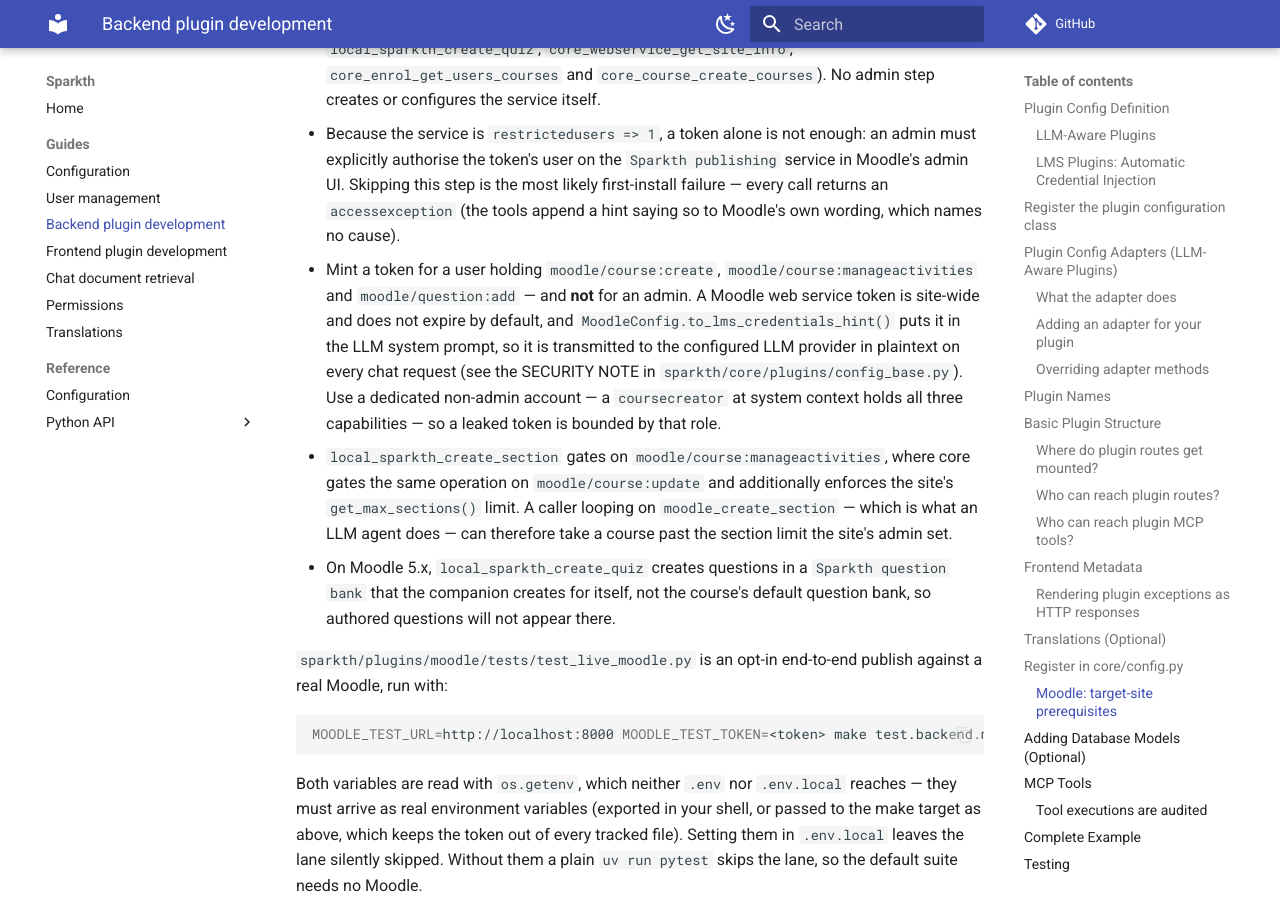
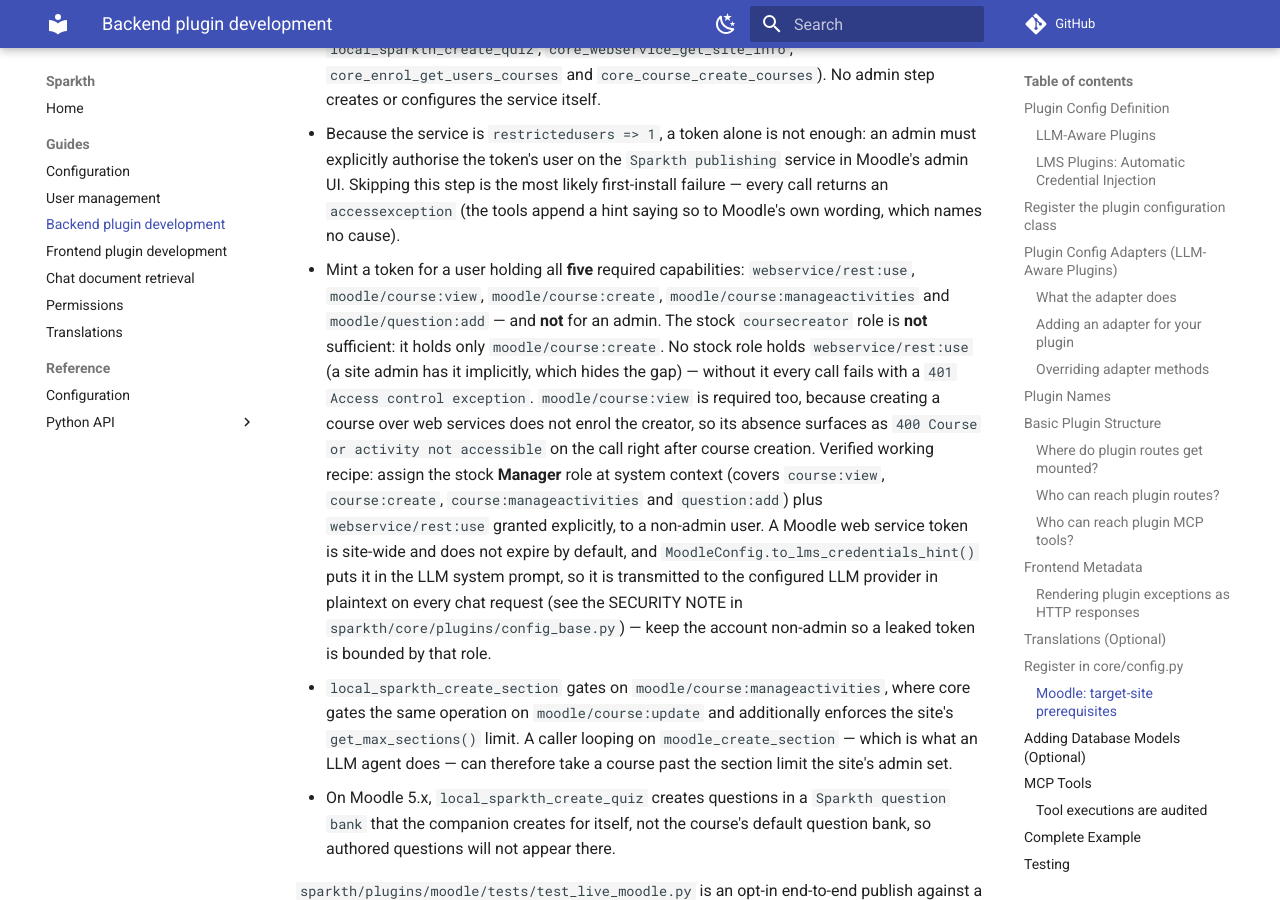
Before and after one commit to edly-io/sparkth, an MkDocs documentation site: the page built from docs/guides/plugins.md, in a window 1280 px wide and 900 px high, scrolled down 9813 px. Built offline with MkDocs 1.6.1 and Material for MkDocs 9.7.7, drawn with Linux system fonts in a browser that asks for light colours; comment, search, counter and statistics services are not loaded.

Commit message:
docs(moodle): correct token-role prerequisites for target Moodle
coursecreator held only course:create, not manageactivities or
question:add, so the old text sent admins down a failing setup.
List all five needed capabilities, call out that webservice/rest:use
is held by no stock role and its absence causes a 401, that
course:view is needed because course creation does not enrol the
creator, and give the verified Manager + webservice/rest:use recipe.

Co-Authored-By: Claude Opus 5 (1M context) <noreply@anthropic.com>

```diff
--- a/docs/guides/plugins.md
+++ b/docs/guides/plugins.md
@@ -417,12 +417,20 @@ Sparkth bug. Before pointing the plugin at a Moodle site:
   UI. Skipping this step is the most likely first-install failure — every call returns an
   `accessexception` (the tools append a hint saying so to Moodle's own wording, which names no
   cause).
-- Mint a token for a user holding `moodle/course:create`, `moodle/course:manageactivities` and
-  `moodle/question:add` — and **not** for an admin. A Moodle web service token is site-wide and
-  does not expire by default, and `MoodleConfig.to_lms_credentials_hint()` puts it in the LLM
-  system prompt, so it is transmitted to the configured LLM provider in plaintext on every chat
-  request (see the SECURITY NOTE in `sparkth/core/plugins/config_base.py`). Use a dedicated
-  non-admin account — a `coursecreator` at system context holds all three capabilities — so a
+- Mint a token for a user holding all **five** required capabilities: `webservice/rest:use`,
+  `moodle/course:view`, `moodle/course:create`, `moodle/course:manageactivities` and
+  `moodle/question:add` — and **not** for an admin. The stock `coursecreator` role is **not**
+  sufficient: it holds only `moodle/course:create`. No stock role holds `webservice/rest:use`
+  (a site admin has it implicitly, which hides the gap) — without it every call fails with a
+  `401 Access control exception`. `moodle/course:view` is required too, because creating a
+  course over web services does not enrol the creator, so its absence surfaces as `400 Course
+  or activity not accessible` on the call right after course creation. Verified working recipe:
+  assign the stock **Manager** role at system context (covers `course:view`, `course:create`,
+  `course:manageactivities` and `question:add`) plus `webservice/rest:use` granted explicitly,
+  to a non-admin user. A Moodle web service token is site-wide and does not expire by default,
+  and `MoodleConfig.to_lms_credentials_hint()` puts it in the LLM system prompt, so it is
+  transmitted to the configured LLM provider in plaintext on every chat request (see the
+  SECURITY NOTE in `sparkth/core/plugins/config_base.py`) — keep the account non-admin so a
   leaked token is bounded by that role.
 - `local_sparkth_create_section` gates on `moodle/course:manageactivities`, where core gates the
   same operation on `moodle/course:update` and additionally enforces the site's
```
